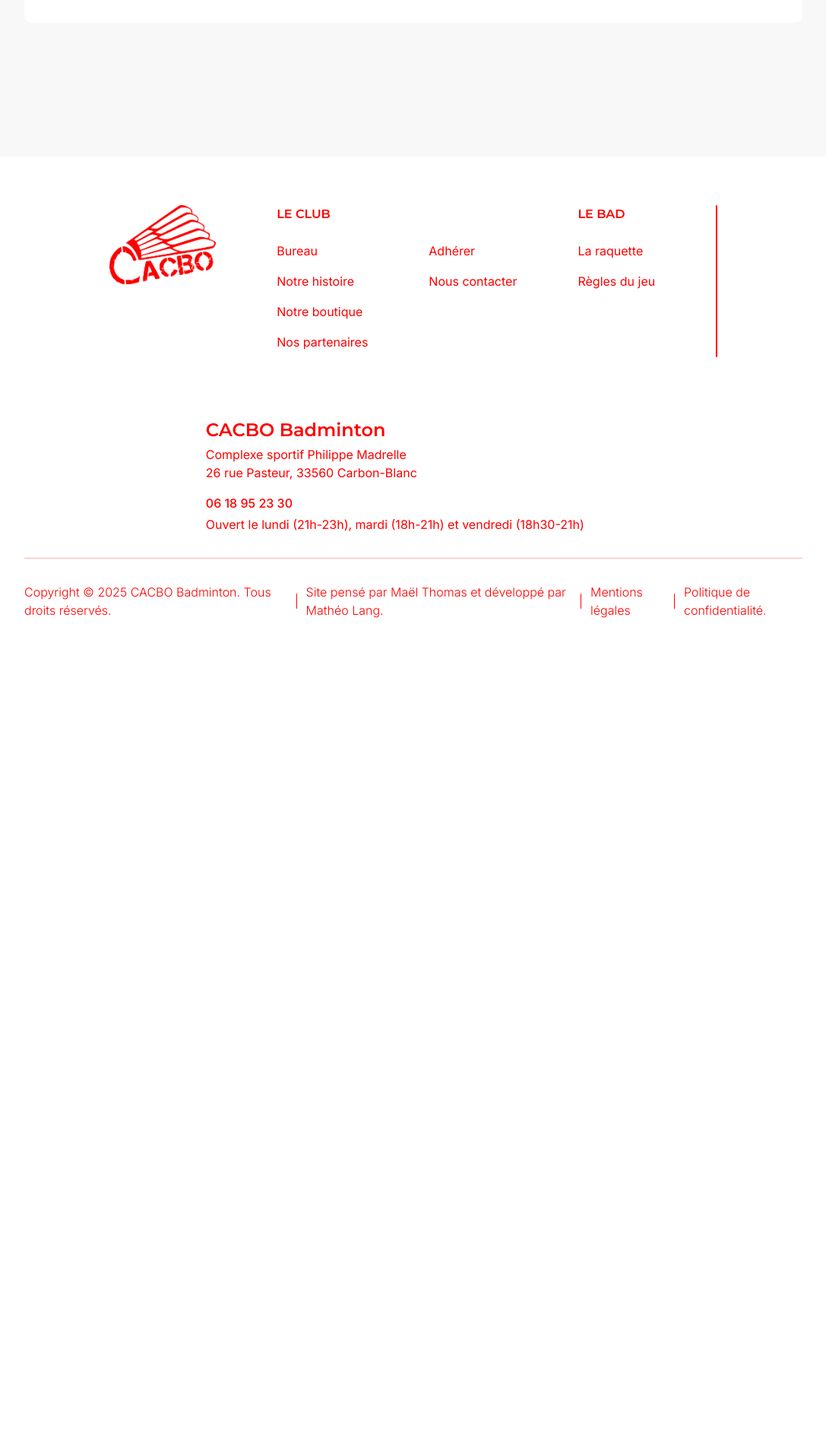
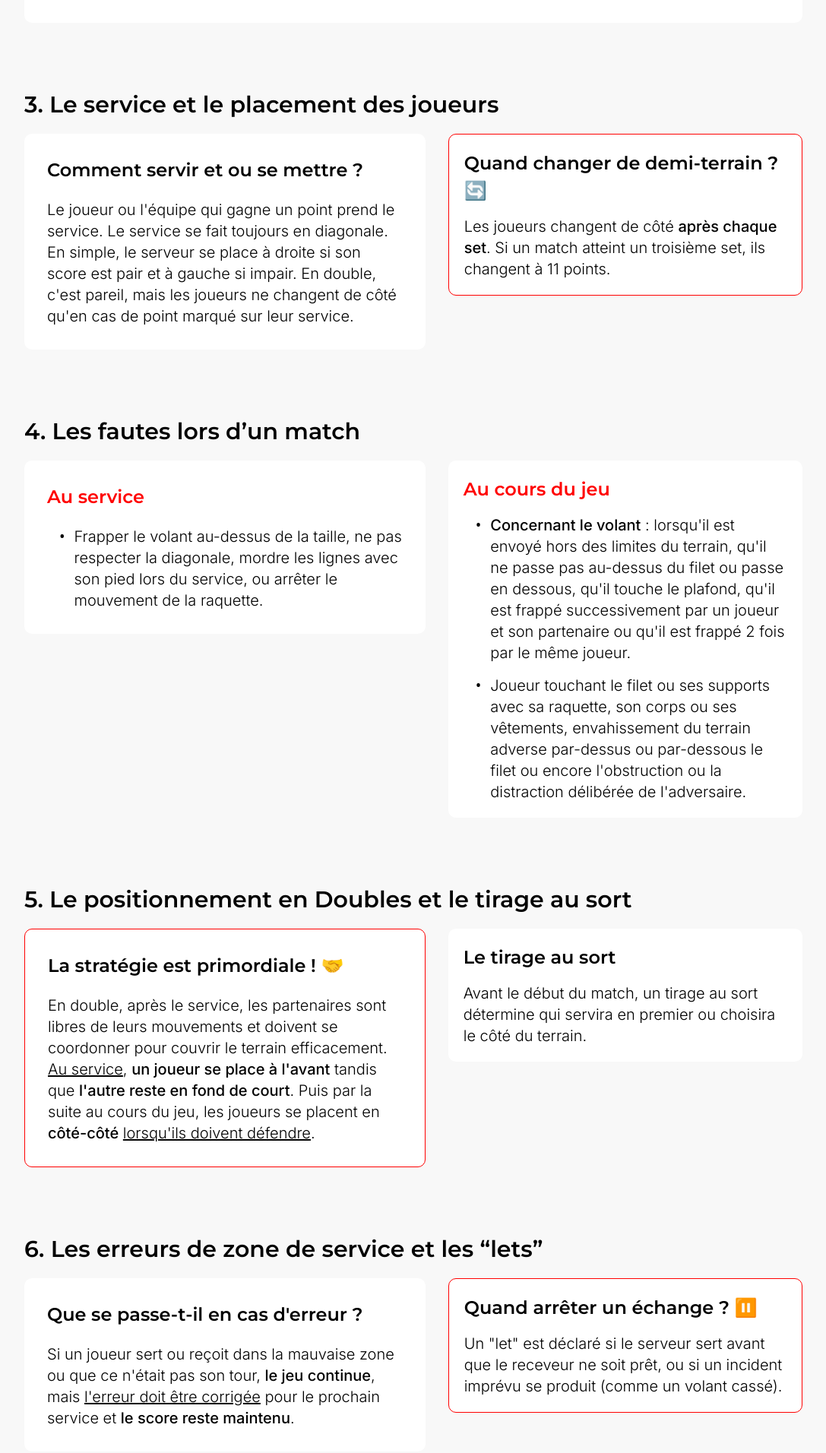
Before and after one commit to Matsuel/CACBO-Badminton, a Next.js app: page /regles in a window 1280 px wide. Shown: the part 1720-3632 px from the top of the page at 76% size, without its empty margins (96-1183 px from the left). Before the commit the page ends 2567 px from the top, so only its background shows below. Built offline with nearby package versions, Linux system fonts and the light colour scheme; a web font is replaced by a local one.

Commit message:
Pages Regles -> Ajout du contenu

```diff
--- a/src/pages/regles.tsx
+++ b/src/pages/regles.tsx
@@ -96,6 +96,145 @@ const Regles = () => {
         </div>
       </div>
 
+      <div className="md:w-[80%] w-[90%] h-auto flex flex-col items-start justify-start mt-[90px]">
+        <Subtitle content="3.  Le service et le placement des joueurs" />
+
+        <div className="w-[100%] h-auto flex lg:flex-row flex-col items-start justify-start mt-[20px] gap-[30px]">
+          <div
+            className="lg:w-[53%] w-full h-auto flex flex-col items-start justify-start gap-[20px] bg-white p-[30px] rounded-ten">
+
+            <Subtitle className="xl:text-[24px] md:text-[22px] text-xl">
+              Comment servir et ou se mettre ?
+            </Subtitle>
+
+            <Paragraphe>
+              Le joueur ou l'équipe qui gagne un point prend le service. Le service se fait toujours en diagonale. En simple, le serveur se place à droite si son score est pair et à gauche si impair. En double, c'est pareil, mais les joueurs ne changent de côté qu'en cas de point marqué sur leur service.
+            </Paragraphe>
+          </div>
+
+          <div className="lg:w-[47%] w-full h-auto flex flex-col items-start justify-start gap-[30px]">
+
+            <div className="px-[20px] py-[20px] w-full border-1 border-redcolor rounded-ten bg-white leading-10 flex flex-col gap-[15px]">
+
+              <Subtitle className="xl:text-[24px] md:text-[22px] text-xl">
+                Quand changer de demi-terrain ? 🔄
+              </Subtitle>
+
+              <Paragraphe>
+                Les joueurs changent de côté <strong className='font-medium'>après chaque set</strong>. Si un match atteint un troisième set, ils changent à 11 points.
+              </Paragraphe>
+            </div>
+          </div>
+
+        </div>
+
+      </div>
+
+      <div className="md:w-[80%] w-[90%] h-auto flex flex-col items-start justify-start mt-[90px]">
+        <Subtitle content="4.  Les fautes lors d’un match" />
+
+        <div className="w-[100%] h-auto flex lg:flex-row flex-col items-start justify-start mt-[20px] gap-[30px]">
+          <div
+            className="lg:w-[53%] w-full h-auto flex flex-col items-start justify-start gap-[20px] bg-white p-[30px] rounded-ten">
+
+            <Subtitle className="xl:text-[24px] md:text-[22px] text-xl text-redcolor">
+              Au service
+            </Subtitle>
+
+            <ListElement>
+              Frapper le volant au-dessus de la taille, ne pas respecter la diagonale, mordre les lignes avec son pied lors du service, ou arrêter le mouvement de la raquette.
+            </ListElement>
+          </div>
+
+          <div className="lg:w-[47%] w-full h-auto flex flex-col items-start justify-start gap-[30px]">
+
+            <div className="px-[20px] py-[20px] w-full flex flex-col rounded-ten gap-[15px] bg-white">
+
+              <Subtitle className="xl:text-[24px] md:text-[22px] text-xl text-redcolor">
+                Au cours du jeu
+              </Subtitle>
+
+              <ListElement>
+                <strong className='font-medium'>Concernant le volant</strong> : lorsqu&apos;il est envoyé hors des limites du terrain, qu&apos;il ne passe pas au-dessus du filet ou passe en dessous, qu&apos;il touche le plafond, qu&apos;il est frappé successivement par un joueur et son partenaire ou qu&apos;il est frappé 2 fois par le même joueur.
+              </ListElement>
+
+              <ListElement>
+                Joueur touchant le filet ou ses supports avec sa raquette, son corps ou ses vêtements, envahissement du terrain adverse par-dessus ou par-dessous le filet ou encore l&apos;obstruction ou la distraction délibérée de l'adversaire.
+              </ListElement>
+            </div>
+          </div>
+
+        </div>
+
+      </div>
+
+      <div className="md:w-[80%] w-[90%] h-auto flex flex-col items-start justify-start mt-[90px]">
+        <Subtitle content="5.  Le positionnement en Doubles et le tirage au sort" />
+
+        <div className="w-[100%] h-auto flex lg:flex-row flex-col items-start justify-start mt-[20px] gap-[30px]">
+          <div
+            className="lg:w-[53%] w-full h-auto flex flex-col items-start justify-start gap-[20px] bg-white border-1 border-redcolor rounded-ten p-[30px]">
+
+            <Subtitle className="xl:text-[24px] md:text-[22px] text-xl">
+              La stratégie est primordiale ! 🤝
+            </Subtitle>
+
+            <Paragraphe>
+              En double, après le service, les partenaires sont libres de leurs mouvements et doivent se coordonner pour couvrir le terrain efficacement. <span className='underline'>Au service</span>, <strong className='font-medium'>un joueur se place à l&apos;avant</strong> tandis que <strong className='font-medium'>l&apos;autre reste en fond de court</strong>. Puis par la suite au cours du jeu, les joueurs se placent en <strong className='font-medium'>côté-côté</strong> <span className='underline'>lorsqu&apos;ils doivent défendre</span>.
+            </Paragraphe>
+          </div>
+
+          <div className="lg:w-[47%] w-full h-auto flex flex-col items-start justify-start gap-[30px]">
+
+            <div className="px-[20px] py-[20px] w-full rounded-ten bg-white leading-10 flex flex-col gap-[15px]">
+
+              <Subtitle className="xl:text-[24px] md:text-[22px] text-xl">
+                Le tirage au sort
+              </Subtitle>
+
+              <Paragraphe>
+                Avant le début du match, un tirage au sort détermine qui servira en premier ou choisira le côté du terrain.
+              </Paragraphe>
+            </div>
+          </div>
+
+        </div>
+
+      </div>
+
+      <div className="md:w-[80%] w-[90%] h-auto flex flex-col items-start justify-start mt-[90px]">
+        <Subtitle content="6.  Les erreurs de zone de service et les “lets”" />
+
+        <div className="w-[100%] h-auto flex lg:flex-row flex-col items-start justify-start mt-[20px] gap-[30px]">
+          <div
+            className="lg:w-[53%] w-full h-auto flex flex-col items-start justify-start gap-[20px] bg-white rounded-ten p-[30px]">
+
+            <Subtitle className="xl:text-[24px] md:text-[22px] text-xl">
+              Que se passe-t-il en cas d'erreur ?
+            </Subtitle>
+
+            <Paragraphe>
+              Si un joueur sert ou reçoit dans la mauvaise zone ou que ce n'était pas son tour, <strong className='font-medium'>le jeu continue</strong>, mais <span className='underline'>l'erreur doit être corrigée</span> pour le prochain service et <strong className='font-medium'>le score reste maintenu</strong>.
+            </Paragraphe>
+          </div>
+
+          <div className="lg:w-[47%] w-full h-auto flex flex-col items-start justify-start gap-[30px]">
+
+            <div className="px-[20px] py-[20px] w-full flex flex-col rounded-ten border-1 border-redcolor bg-white leading-10 gap-[15px]">
+
+              <Subtitle className="xl:text-[24px] md:text-[22px] text-xl">
+                Quand arrêter un échange ? ⏸️
+              </Subtitle>
+
+              <Paragraphe>
+                Un "let" est déclaré si le serveur sert avant que le receveur ne soit prêt, ou si un incident imprévu se produit (comme un volant cassé).
+              </Paragraphe>
+            </div>
+          </div>
+
+        </div>
+
+      </div>
     </PageLayout>
   )
 }
```
